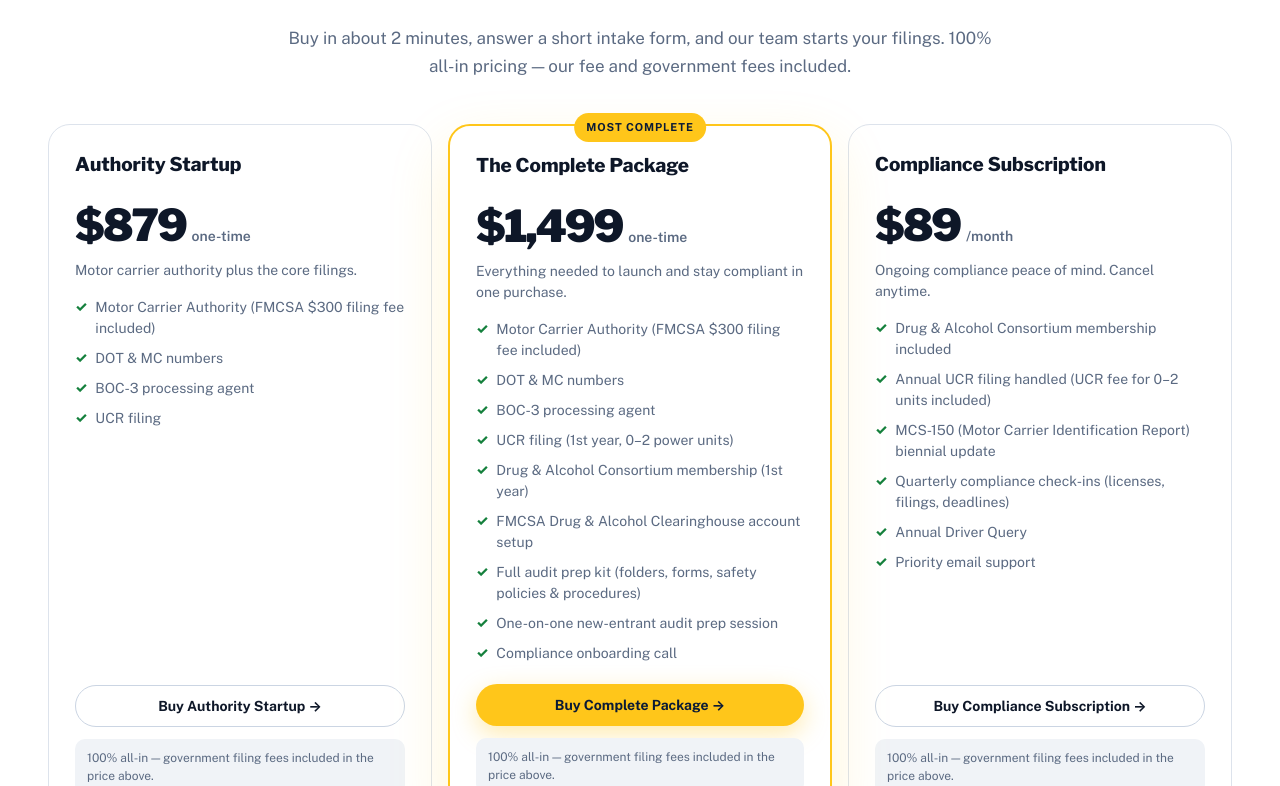
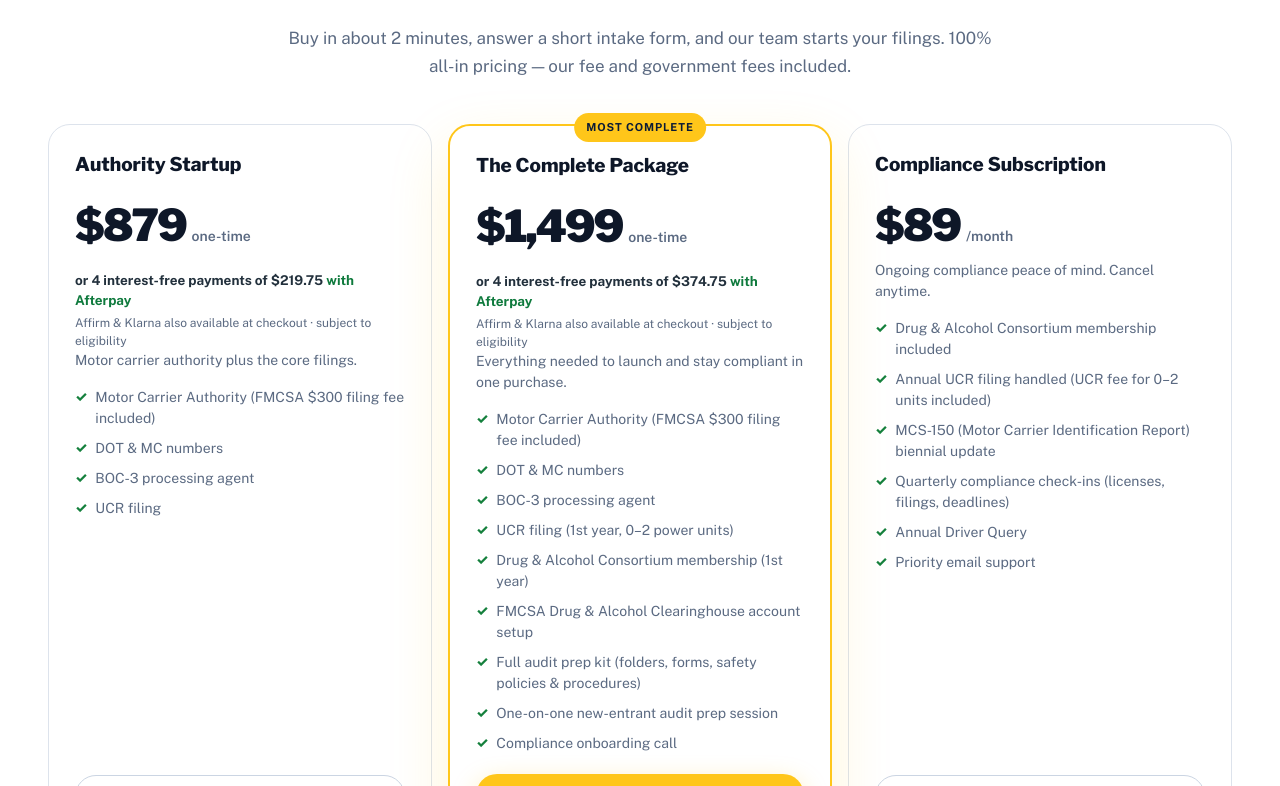
Before and after one commit to UNOGroupLLC/thetruckingbusiness, a Next.js app: page / in a window 1280 px wide. Shown: the part 5114-5900 px from the top of the page. Built offline with nearby package versions, Linux system fonts and the light colour scheme.

Commit message:
Add files via upload

```diff
--- a/app/pricing/page.tsx
+++ b/app/pricing/page.tsx
@@ -11,6 +11,12 @@ function PackageCard({ pkg }: { pkg: Package }) {
   const option = pkg.options?.find((o) => o.id === optId) ?? pkg.options?.[0];
   const price = option?.price ?? pkg.price;
   const checkoutHref = option ? `/checkout/${pkg.slug}?opt=${option.id}` : `/checkout/${pkg.slug}`;
+  const showFinancing = pkg.billing === 'one-time';
+  const installment = (price / 4).toLocaleString('en-US', {
+    style: 'currency',
+    currency: 'USD',
+    minimumFractionDigits: 2,
+  });
 
   return (
     <div className="card flex flex-col">
@@ -20,6 +26,18 @@ function PackageCard({ pkg }: { pkg: Package }) {
         <span className="text-4xl font-extrabold text-navy">{formatUSD(price)}</span>
         <span className="text-sm font-semibold text-steel"> {pkg.billing}</span>
       </p>
+
+      {showFinancing && (
+        <div className="mt-3 border-t border-dashed border-slate-200 pt-3">
+          <p className="text-sm font-bold text-navy">
+            or 4 interest-free payments of {installment}{' '}
+            <span className="text-[#0f7a3d]">with Afterpay</span>
+          </p>
+          <p className="mt-1 text-xs text-steel">
+            Affirm &amp; Klarna also available at checkout · subject to eligibility
+          </p>
+        </div>
+      )}
 
       {pkg.options && (
         <div className="mt-4 flex flex-wrap gap-2" role="radiogroup" aria-label="Choose an option">
--- a/components/HomePricing.tsx
+++ b/components/HomePricing.tsx
@@ -42,6 +42,22 @@ export default function HomePricing() {
                 ${p.price.toLocaleString()}
                 <span>{billingLabel(p.billing)}</span>
               </div>
+              {p.billing === 'one-time' && (
+                <>
+                  <p style={{ fontSize: 13.5, fontWeight: 700, margin: '10px 0 0' }}>
+                    or 4 interest-free payments of{' '}
+                    {(p.price / 4).toLocaleString('en-US', {
+                      style: 'currency',
+                      currency: 'USD',
+                      minimumFractionDigits: 2,
+                    })}{' '}
+                    <span style={{ color: '#0f7a3d' }}>with Afterpay</span>
+                  </p>
+                  <p style={{ fontSize: 12, color: 'var(--muted)', margin: '4px 0 0' }}>
+                    Affirm &amp; Klarna also available at checkout · subject to eligibility
+                  </p>
+                </>
+              )}
               <p style={{ color: 'var(--muted)', fontSize: 14, margin: 0 }}>{p.tagline}</p>
               <ul>
                 {p.inclusions.map((inc) => (
```
